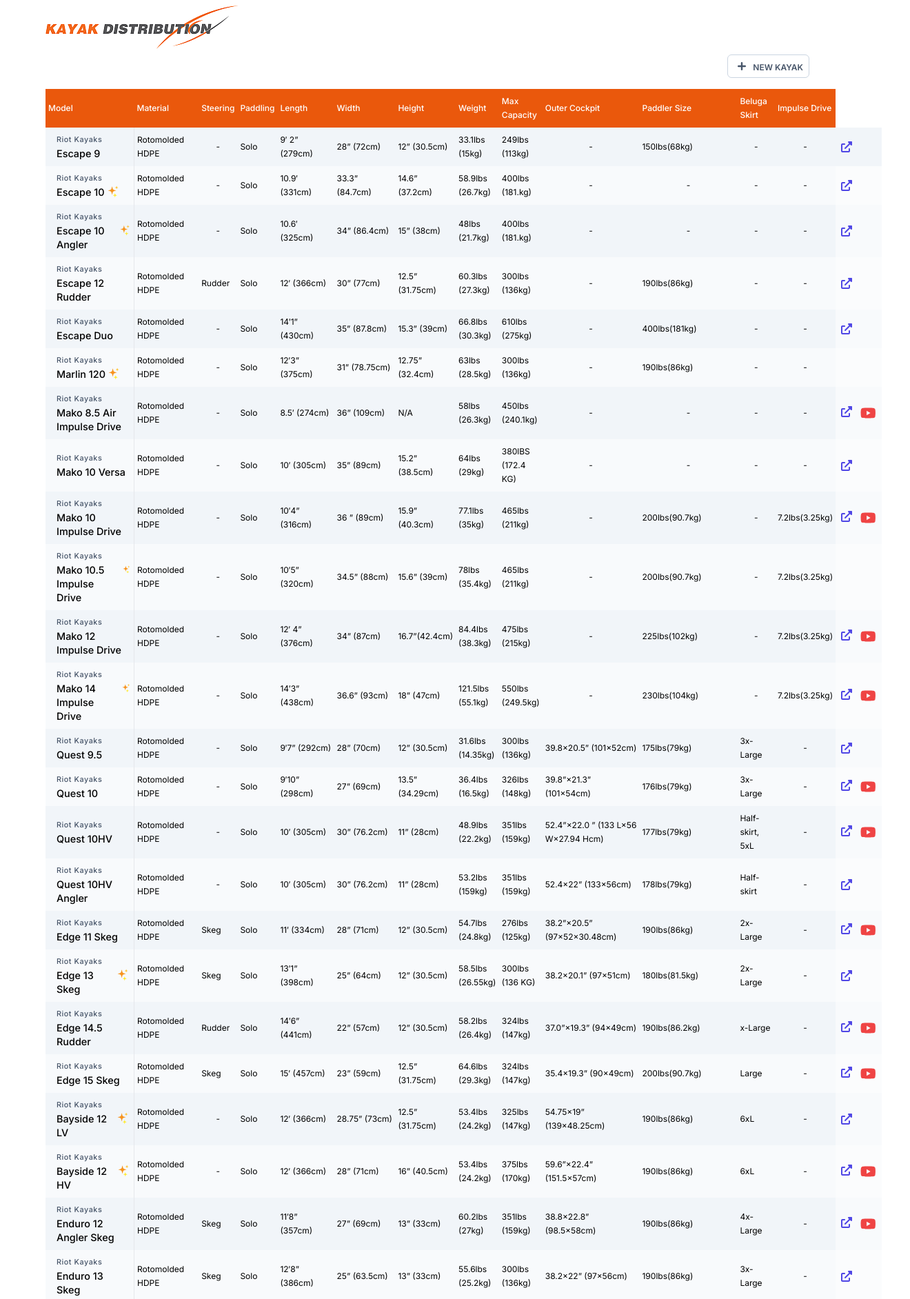
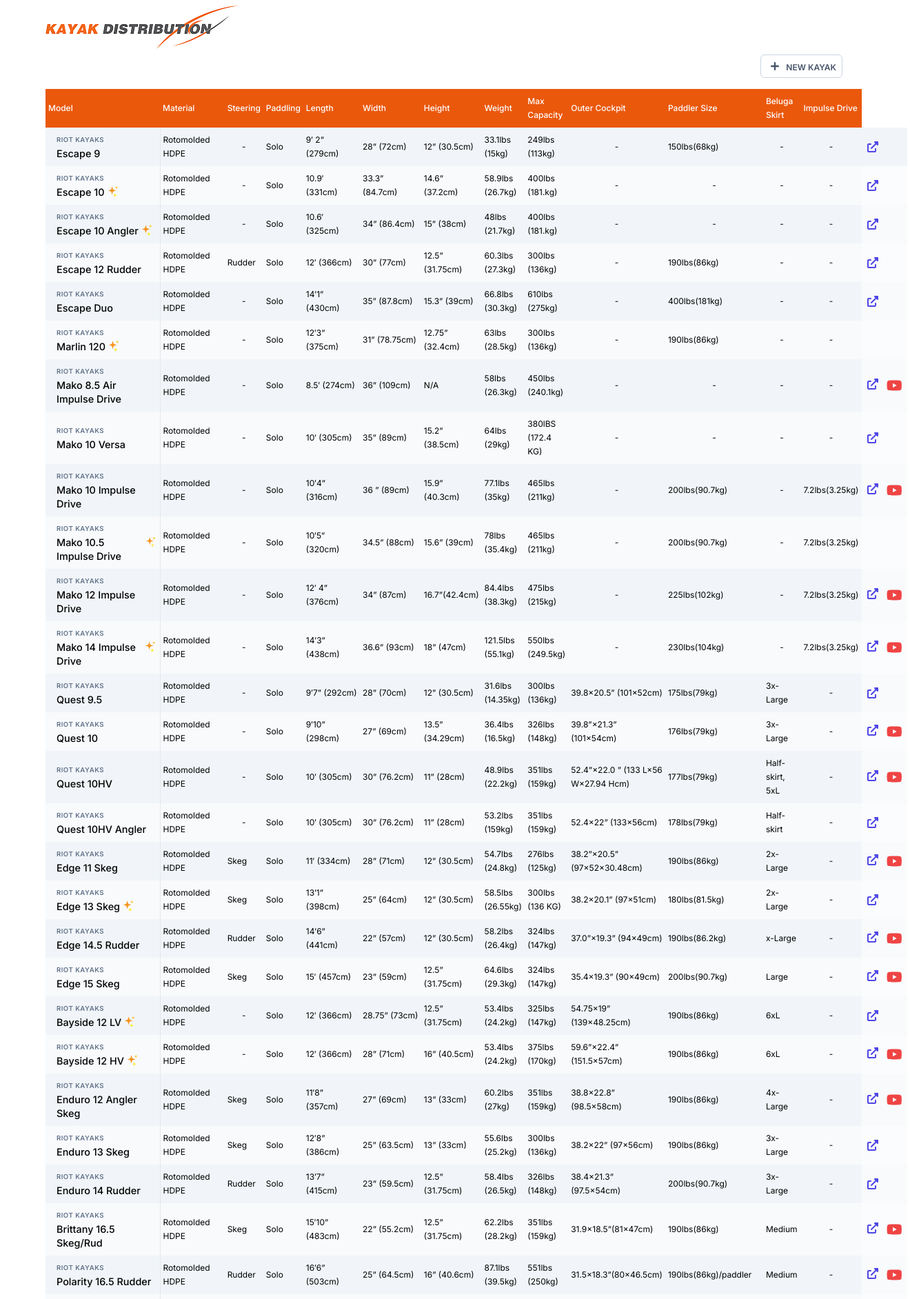
Before and after one commit to victorkimuyu/kdcatalogue, a Django app: page / in a window 1320 px wide. Shown: the top 1884 px of the page at 69% size. Run offline with Django 4.2, Linux system fonts and the light colour scheme; data comes from the database, SQL or seed files in the repository.

Commit message:
Made model name column on list wider

```diff
--- a/catalogue/templates/catalogue/kayak-list.html
+++ b/catalogue/templates/catalogue/kayak-list.html
@@ -4,7 +4,7 @@
     Kayaks
 {% endblock %}
 {% block content %}
-    <div class="flex mb-4 justify-end mr-20">
+    <div class="flex mb-4 justify-end mr-8">
         <a class="flex font-medium py-1 px-2 text-slate-600 border border-slate-300 rounded-md hover:border-orange-500 hover:text-orange-600 hover:bg-orange-50"
            href="{% url 'kayak-create' %}">
             <svg class="w-6 h-6 mr-1 " fill="currentColor" viewBox="0 0 20 20" xmlns="http://www.w3.org/2000/svg">
@@ -15,11 +15,11 @@
             <span class="font-semibold pt-1">NEW KAYAK</span>
         </a>
     </div>
-    <div class="w-auto m-auto mb-20">
-        <table>
+    <div class="m-auto w-[1250px] mb-20">
+        <table class="table table-auto w-full">
             <thead>
             <tr>
-                <td class="">Model</td>
+                <td class="w-auto">Model</td>
                 <td>Material</td>
                 <td>Steering</td>
                 <td>Paddling</td>
@@ -37,10 +37,10 @@
             <tbody>
             {% for kayak in kayaks %}
                 <tr>
-                    <td class="font-medium pl-4 border-r broder-r-slate-100 model-name">
+                    <td class="w-80 font-medium pl-4 border-r mb-0 broder-r-slate-100 model-name">
                         <div class="flex justify-between">
                             <div>
-                                <span class="block text-[0.9em] text-slate-600 tracking-wider">{{ kayak.brand }}</span>
+                                <span class="block text-[0.8em] font-semibold text-slate-500 tracking-wider">{{ kayak.brand | upper }}</span>
 
                                 <div class="flex">
                                     <a class="text-[1.2em] hover:text-orange-600 hover:font-medium"
@@ -53,8 +53,7 @@
                                 </div>
                             </div>
                             <div class="flex pr-1">
-                                <a href="{% url 'kayak-update' kayak.slug %}"
-                                   class="h-fit p-1 edit hidden opacity-0">
+                                <a href="{% url 'kayak-update' kayak.slug %}" class="h-fit p-1 edit hidden opacity-0">
                                     <svg class="w-4 h-4 fill-zinc-300 hover:fill-orange-500" viewBox="0 0 20 20"
                                          xmlns="http://www.w3.org/2000/svg">
                                         <path d="M13.586 3.586a2 2 0 112.828 2.828l-.793.793-2.828-2.828.793-.793zM11.379 5.793L3 14.172V17h2.828l8.38-8.379-2.83-2.828z"></path>
@@ -140,6 +139,3 @@
         </table>
     </div>
 {% endblock %}
-
-
-Lorem ipsum dolor sit amet, consectetur adipisicing elit. Amet consectetur cum dicta eaque facilis illo molestiae, provident ut velit! A, alias autem commodi consequuntur debitis enim error eum facere facilis fugiat inventore ipsum iusto labore laboriosam nisi, non nostrum odio optio pariatur placeat quidem, quis sapiente temporibus tenetur veniam voluptas!
--- a/src/tailwind/input.css
+++ b/src/tailwind/input.css
@@ -3,7 +3,7 @@
 @tailwind utilities;
 
 table {
-    @apply w-[1200px] overflow-scroll;
+    @apply overflow-scroll;
 }
 
 thead td {
@@ -11,7 +11,7 @@
 }
 
 td {
-    @apply px-1 py-2 w-80;
+    @apply px-1 py-2;
 }
 
 tr:nth-child(odd) {
@@ -103,7 +103,7 @@
 }
 
 tr .model-name{
-    @apply w-80;
+    @apply w-[400px];
 }
 
 .model-name:hover .hidden {
--- a/static/css/main.css
+++ b/static/css/main.css
@@ -801,8 +801,16 @@
   margin-right: 5rem;
 }
 
+.mb-0 {
+  margin-bottom: 0px;
+}
+
 .mr-2 {
   margin-right: 0.5rem;
+}
+
+.mr-10 {
+  margin-right: 2.5rem;
 }
 
 .block {
@@ -879,8 +887,40 @@
   width: auto;
 }
 
+.w-80 {
+  width: 20rem;
+}
+
+.w-\[1400px\] {
+  width: 1400px;
+}
+
+.w-\[100px\] {
+  width: 100px;
+}
+
+.w-\[1000px\] {
+  width: 1000px;
+}
+
+.w-\[1200px\] {
+  width: 1200px;
+}
+
+.w-\[1300px\] {
+  width: 1300px;
+}
+
+.w-\[1250px\] {
+  width: 1250px;
+}
+
 .min-w-full {
   min-width: 100%;
+}
+
+.table-auto {
+  table-layout: auto;
 }
 
 .list-inside {
@@ -1034,8 +1074,8 @@
   font-size: 1.2em;
 }
 
-.text-\[0\.9em\] {
-  font-size: 0.9em;
+.text-\[0\.8em\] {
+  font-size: 0.8em;
 }
 
 .font-medium {
@@ -1083,6 +1123,11 @@
   color: rgb(71 85 105 / var(--tw-text-opacity));
 }
 
+.text-slate-500 {
+  --tw-text-opacity: 1;
+  color: rgb(100 116 139 / var(--tw-text-opacity));
+}
+
 .antialiased {
   -webkit-font-smoothing: antialiased;
   -moz-osx-font-smoothing: grayscale;
@@ -1093,7 +1138,6 @@
 }
 
 table {
-  width: 1200px;
   overflow: scroll;
 }
 
@@ -1106,7 +1150,6 @@
 }
 
 td {
-  width: 20rem;
   padding-left: 0.25rem;
   padding-right: 0.25rem;
   padding-top: 0.5rem;
@@ -1277,15 +1320,12 @@
 }
 
 tr .model-name {
-  width: 20rem;
+  width: 400px;
 }
 
 .model-name:hover .hidden {
   display: block;
   opacity: 1;
-  transition-property: opacity;
-  transition-timing-function: cubic-bezier(0.4, 0, 0.2, 1);
-  transition-duration: 300ms;
 }
 
 .hover\:border-orange-500:hover {
```
